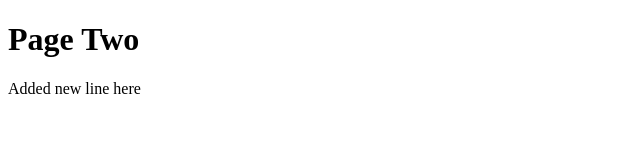
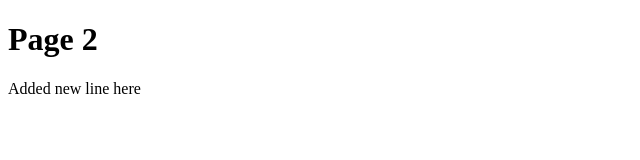
Before and after one commit to kunxin-chor/dwad20-git-demo, a plain HTML site: page page2.html in a window 1280 px wide. Shown: the full height of the page, 0-640 px from the left. Drawn offline with Linux system fonts and the light colour scheme.

Commit message:
Changed the header for page 2

```diff
--- a/page2.html
+++ b/page2.html
@@ -7,7 +7,7 @@
     <title>Document</title>
 </head>
 <body>
-    <h1>Page Two</h1>
+    <h1>Page 2</h1>
     <p>Added new line here</p>
 </body>
 </html>
```
